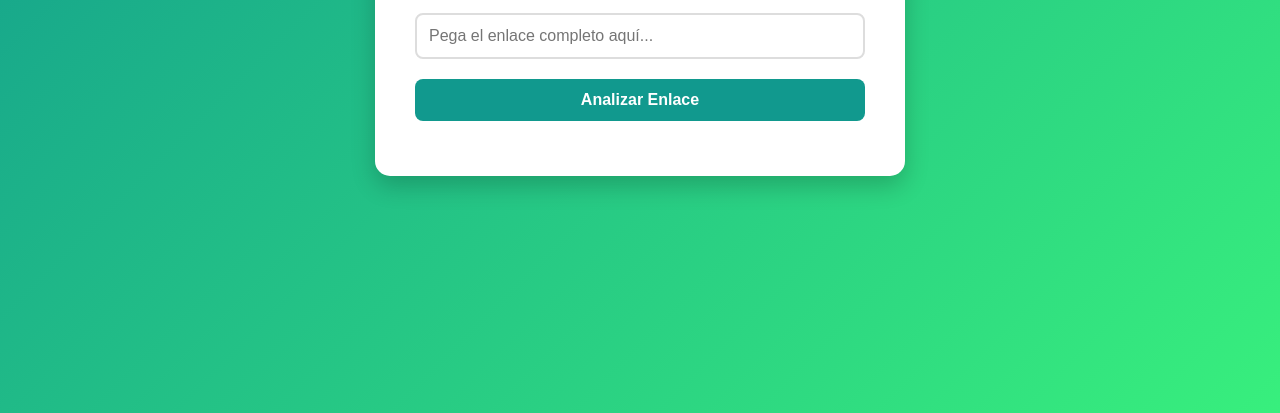
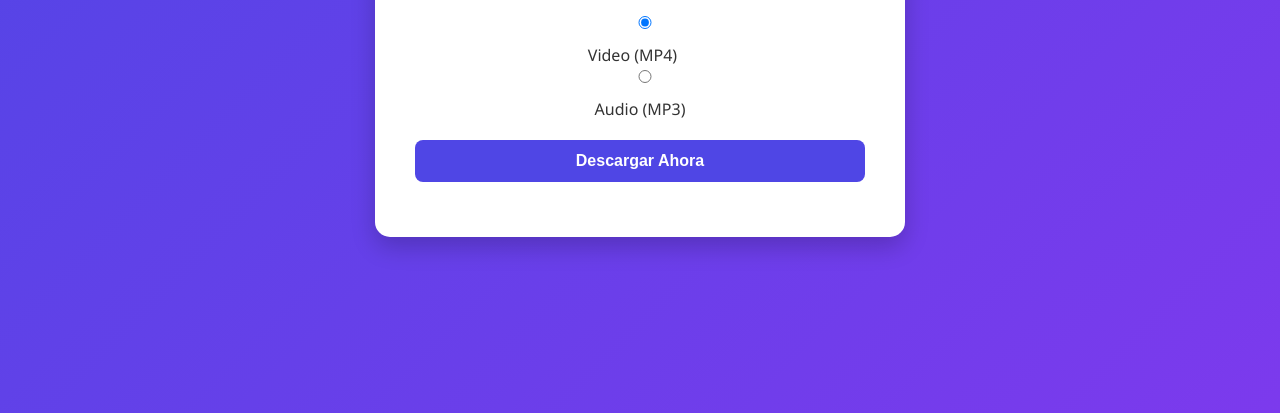
Before and after one commit to draksito005-glitch/des, a plain HTML site: page index.html in a window 1280 px wide. Shown: the part 387-800 px from the top of the page. Drawn offline with Linux system fonts and the light colour scheme.

Commit message:
Update index.html

```diff
--- a/index.html
+++ b/index.html
@@ -3,11 +3,11 @@
 <head>
     <meta charset="UTF-8">
     <meta name="viewport" content="width=device-width, initial-scale=1.0">
-    <title>Descargador Multiplataforma</title>
+    <title>Descargador Universal Ilimitado</title>
     <style>
         body {
             font-family: 'Segoe UI', Tahoma, Geneva, Verdana, sans-serif;
-            background: linear-gradient(135deg, #11998e 0%, #38ef7d 100%);
+            background: linear-gradient(135deg, #4f46e5 0%, #7c3aed 100%);
             display: flex;
             justify-content: center;
             align-items: center;
@@ -24,28 +24,19 @@
             max-width: 450px;
             width: 100%;
         }
-        h1 { margin-bottom: 10px; color: #11998e; }
+        h1 { margin-bottom: 10px; color: #4f46e5; }
         p { color: #666; font-size: 14px; margin-bottom: 25px; }
         input {
             padding: 12px; width: 100%; border: 2px solid #ddd;
-            border-radius: 8px; margin-bottom: 20px; box-sizing: border-box; font-size: 16px;
+            border-radius: 8px; margin-bottom: 15px; box-sizing: border-box; font-size: 16px;
         }
         button {
-            background-color: #11998e; color: white; padding: 12px; border: none;
+            background-color: #4f46e5; color: white; padding: 12px; border: none;
             border-radius: 8px; width: 100%; font-size: 16px; cursor: pointer; font-weight: bold;
             transition: background 0.3s;
         }
-        button:hover { background-color: #0b7970; }
-        .resultado-box {
-            margin-top: 25px; padding: 15px; background: #f9f9f9;
-            border-radius: 10px; border: 1px dashed #11998e; display: none;
-        }
-        .btn-download {
-            display: block; background-color: #28a745; color: white; padding: 10px;
-            text-decoration: none; border-radius: 6px; font-weight: bold; margin-top: 10px;
-        }
-        .btn-download:hover { background-color: #218838; }
-        .mensaje { margin-top: 15px; font-size: 14px; font-weight: bold; color: #0b7970; }
+        button:hover { background-color: #3730a3; }
+        .mensaje { margin-top: 15px; font-size: 14px; font-weight: bold; color: #4f46e5; word-break: break-all; }
     </style>
 </head>
 <body>
@@ -54,13 +45,14 @@
         <h1>Descargador Todo-en-Uno</h1>
         <p>YouTube, TikTok, Instagram, Twitter y más</p>
 
-        <input type="text" id="urlInput" placeholder="Pega el enlace completo aquí...">
-        <button onclick="procesarEnlace()">Analizar Enlace</button>
+        <input type="text" id="urlInput" placeholder="Pega el enlace de cualquier video aquí...">
 
-        <div id="resultado" class="resultado-box">
-            <span id="videoTitulo" style="font-weight: bold; font-size: 15px;">Elemento encontrado</span>
-            <a id="btnDescarga" class="btn-download" target="_blank" rel="noopener noreferrer">Descargar Archivo</a>
+        <div style="margin-bottom: 20px;">
+            <label style="margin-right: 15px;"><input type="radio" name="format" value="classic" checked> Video (MP4)</label>
+            <label><input type="radio" name="format" value="audio"> Audio (MP3)</label>
         </div>
+
+        <button onclick="procesarEnlace()">Descargar Ahora</button>
 
         <div id="mensaje" class="mensaje"></div>
     </div>
@@ -69,52 +61,47 @@
         async function procesarEnlace() {
             const urlInput = document.getElementById('urlInput').value.trim();
             const mensaje = document.getElementById('mensaje');
-            const resultadoBox = document.getElementById('resultado');
-            const btnDescarga = document.getElementById('btnDescarga');
-            const videoTitulo = document.getElementById('videoTitulo');
+            const tipo = document.querySelector('input[name="format"]:checked').value;
 
             if (!urlInput) {
                 mensaje.innerText = "❌ Por favor, pega un enlace válido.";
                 return;
             }
 
-            mensaje.innerText = "⏳ El servidor externo está buscando el video... Espera un momento.";
-            resultadoBox.style.display = "none";
+            mensaje.innerText = "⏳ Procesando el enlace en el servidor abierto... Espera un momento.";
 
-            // Usamos tu misma clave de RapidAPI pero conectando a la nueva API directa
-            const apiTarget = `https://rapidapi.com{encodeURIComponent(urlInput)}`;
-
-            const options = {
-                method: 'GET',
+            // Configuración directa para el servidor abierto de Cobalt, libre de CORS y de claves
+            const opciones = {
+                method: 'POST',
                 headers: {
-                    'x-rapidapi-key': '30e40aa3c1mshc15c52b017ed439p1e1ad0jsnb3b33a59bf1b',
-                    'x-rapidapi-host': 'social-media-video-downloader.p.rapidapi.com'
-                }
+                    'Accept': 'application/json',
+                    'Content-Type': 'application/json'
+                },
+                body: JSON.stringify({
+                    url: urlInput,
+                    downloadMode: tipo, // Cambia automáticamente entre audio o video
+                    videoQuality: '720'
+                })
             };
 
             try {
-                const response = await fetch(apiTarget, options);
+                // Llamamos a la API abierta y pública
+                const response = await fetch('https://cobalt.tools', opciones);
                 const data = await response.json();
 
-                // Si la API encuentra los datos exitosamente
-                if (data && data.success && data.links && data.links.length > 0) {
-                    mensaje.innerText = "✅ ¡Enlace obtenido con éxito!";
-
-                    // Buscamos el primer enlace de descarga que nos provea la API
-                    const linkDirecto = data.links[0].link;
-                    const calidad = data.links[0].quality || "Normal";
-
-                    videoTitulo.innerText = `Calidad encontrada: ${calidad}`;
-                    btnDescarga.href = linkDirecto;
-
-                    // Mostramos la caja con el botón verde de descarga
-                    resultadoBox.style.display = "block";
+                // Si el servidor nos devuelve el archivo procesado con éxito
+                if (data && data.url) {
+                    mensaje.innerText = "✅ ¡Listo! Tu descarga comenzará en unos segundos.";
+                    // Abre el archivo multimedia directo para guardarlo
+                    window.open(data.url, '_blank');
+                } else if (data && data.text) {
+                    mensaje.innerText = "❌ El servidor dice: " + data.text;
                 } else {
-                    mensaje.innerText = "❌ No se encontraron archivos descargables para este enlace. Revisa la URL.";
+                    mensaje.innerText = "❌ No se pudo procesar este enlace. Intenta con otro video.";
                 }
             } catch (error) {
                 console.error(error);
-                mensaje.innerText = "❌ Hubo un error de comunicación con el servidor. Intenta de nuevo.";
+                mensaje.innerText = "❌ Error de conexión. El servidor público de descargas está ocupado, intenta de nuevo.";
             }
         }
     </script>
```
